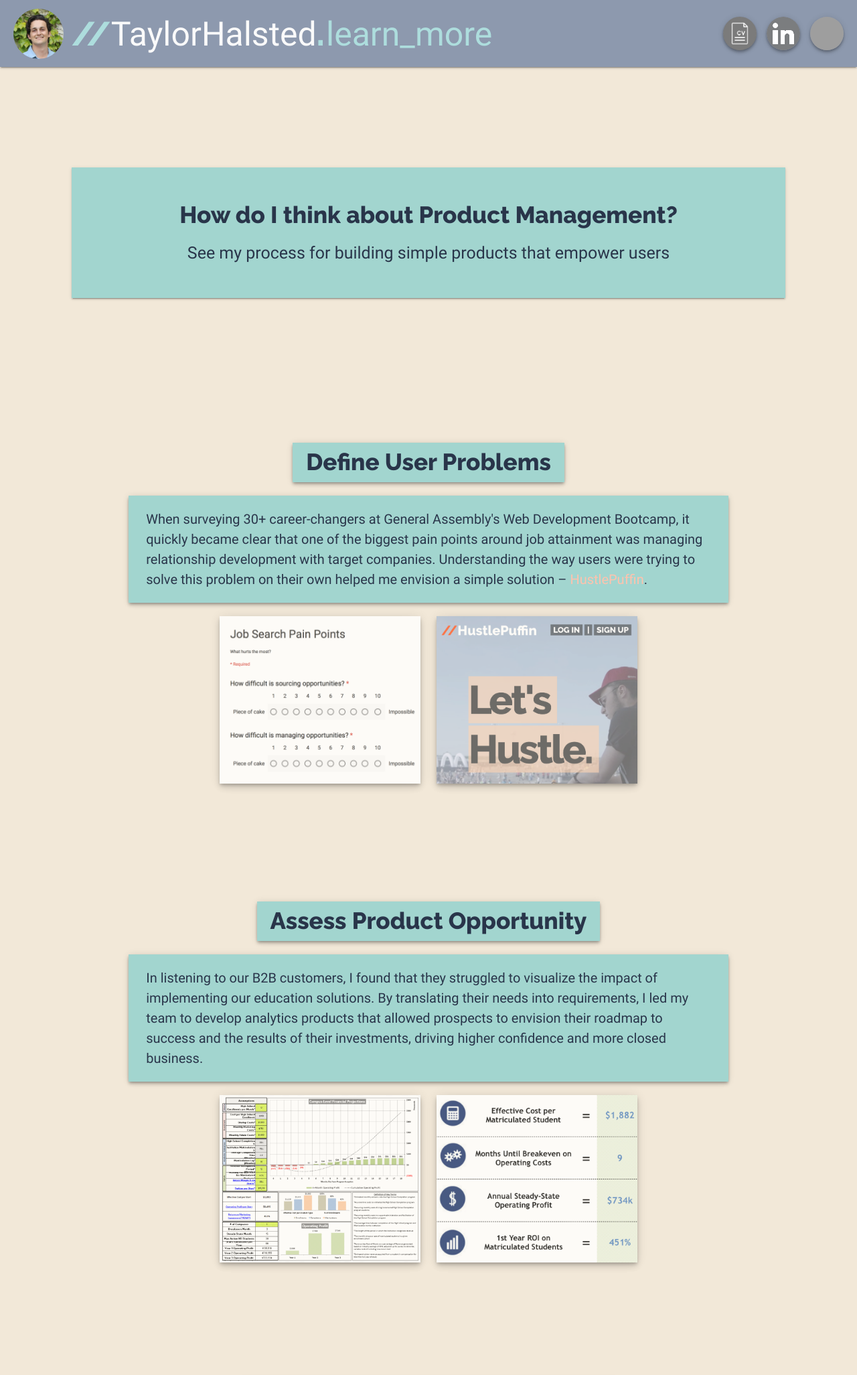
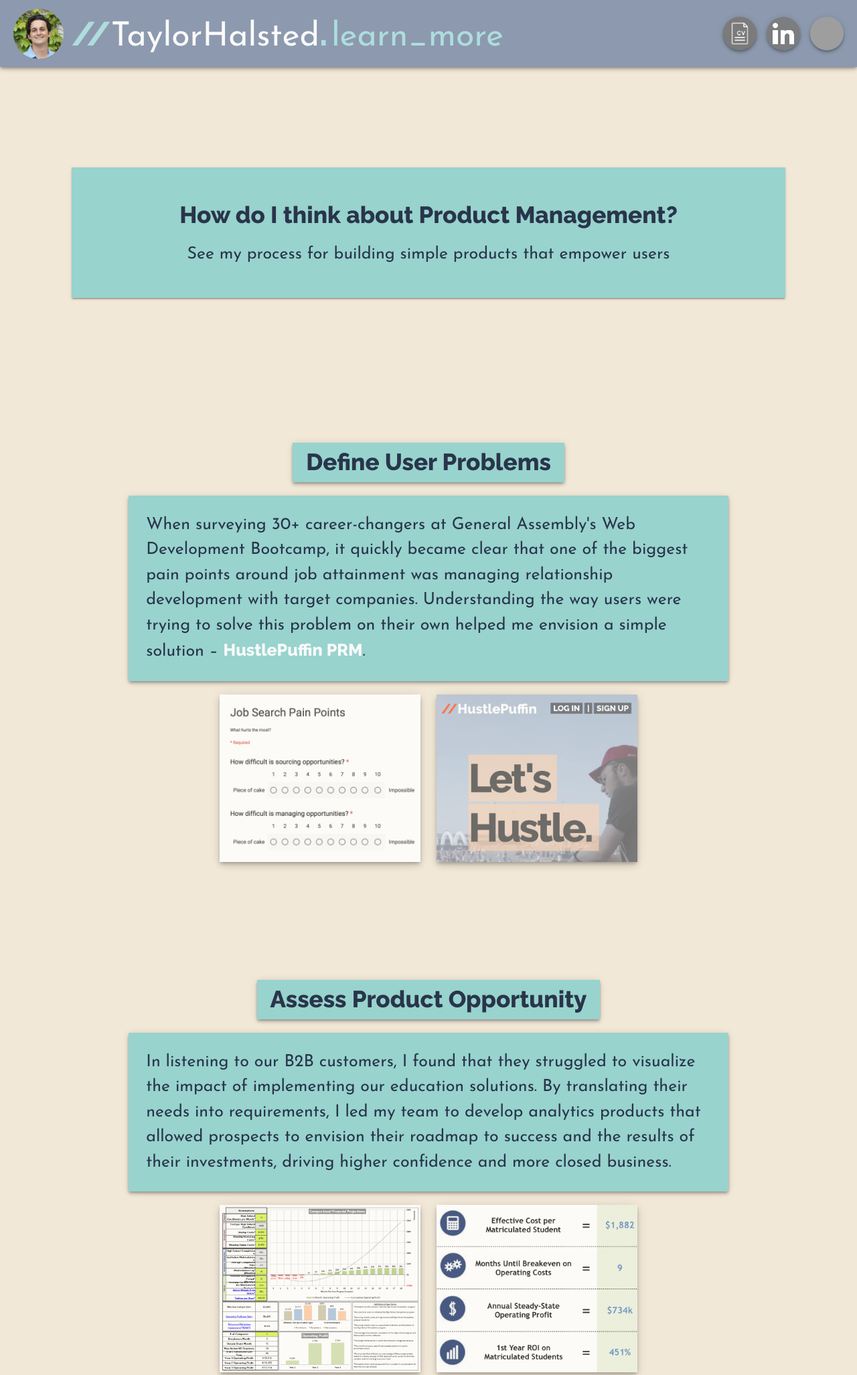
Before and after one commit to thalsted/taylorhalsted, a PHP site: page / in a window 1280 px wide. Shown: the top 2053 px of the page at 67% size. Run offline with PHP 8.4, Linux system fonts and the light colour scheme; some libraries are stand-ins or nearby versions; grey boxes are pictures that could not be loaded.

Commit message:
first commit

```diff
--- a/css/style.css
+++ b/css/style.css
@@ -5,8 +5,8 @@ body {
 div#header {
   height: 100px;
   font-size: 50px;
-  font-family: 'Roboto', sans-serif;
-  background-color: rgba(141,153,174,0.2);
+  font-family: 'Josefin Sans', sans-serif;
+  background-color: rgba(141,153,174,0.7);
   top: 0;
   position: fixed;
   width: 100%;
@@ -81,7 +81,7 @@ div#header {
 div#footer {
   height: 100px;
   font-size: 30px;
-  font-family: 'Roboto', sans-serif;
+  font-family: 'Josefin Sans', sans-serif;
   background-color: rgba(30,30,50,1);
   margin: 125px 0 0 0;
   width: 100%;
@@ -144,7 +144,7 @@ div.intro {
 }
 
 div.intro-text {
-  background-color: rgba(129, 205, 204,0.7);
+  background-color: rgba(129, 205, 204,0.8);
   color: rgb(41,53,74);
   text-align: center;
   font-size: 35px;
@@ -157,7 +157,7 @@ div.intro-text p{
 
 div.intro-text p span{
   font-size: 25px;
-  font-family: 'Roboto', sans-serif;
+  font-family: 'Josefin Sans', sans-serif;
 }
 
 div.quote {
@@ -170,7 +170,7 @@ div.quote span {
 }
 
 div.quote-text {
-  background-color: rgba(129, 205, 204,0.7);
+  background-color: rgba(129, 205, 204,0.8);
   color: rgb(41,53,74);
   text-align: center;
   font-size: 19px;
@@ -188,7 +188,7 @@ div.case {
 div.case h1 {
   font-size: 35px;
   display: inline-block;
-  background-color: rgba(129, 205, 204,0.7);
+  background-color: rgba(129, 205, 204,0.8);
   color: rgba(41,53,74,1);
   font-family: 'Raleway', sans-serif;
   padding: 10px 20px;
@@ -196,10 +196,10 @@ div.case h1 {
 }
 
 div.case-block {
-  background-color: rgba(129, 205, 204,0.7);
+  background-color: rgba(129, 205, 204,0.8);
   color: rgba(41,53,74,1);
-  font-size: 20px;
-  font-family: 'Roboto', sans-serif;
+  font-size: 25px;
+  font-family: 'Josefin Sans', sans-serif;
 }
 
 div.case-block p {
@@ -207,14 +207,19 @@ div.case-block p {
 }
 
 .linker {
-  animation: cycle1 4s linear infinite;
+  animation: cycle1 3s linear infinite;
+  font-family: 'Raleway', sans-serif;
 }
 
 @keyframes cycle1 {
   0% {
     color: rgb(250,250,250);
+  } 33% {
+    color: rgb(250,250,250);
   } 50% {
-      color: rgba(255,170,140,1);
+    color: rgba(255,170,140,1);
+  } 66% {
+    color: rgb(250,250,250);
   } 100% {
     color: rgb(250,250,250);
   }
@@ -313,19 +318,19 @@ ul.menu li {
 }
 
 a.lister {
-  color: rgb(129, 205, 204);
-  font-family: 'Roboto', sans-serif;
+  color: rgb(41,53,74);
+  font-family: 'Josefin Sans', sans-serif;
   display: block;
 }
 
 ul.menu li #main-list {
   animation: cycle 5s linear infinite;
-  font-family: 'Roboto', sans-serif;
+  font-family: 'Josefin Sans', sans-serif;
   text-decoration: none;
 }
 
 ul.menu li:hover {
-  color: rgb(129, 205, 204);
+  color: rgb(41,53,74);
   text-decoration: none;
 }
 
--- a/home.html
+++ b/home.html
@@ -6,7 +6,7 @@
   <title>Taylor Halsted</title>
   <link rel="shortcut icon"
        href="./img/th.png">
-  <link href="https://fonts.googleapis.com/css?family=Raleway:800|Source+Sans+Pro" rel="stylesheet">
+  <link href="https://fonts.googleapis.com/css?family=Raleway:800|Josefin+Sans:400" rel="stylesheet">
   <link rel="stylesheet" href="./css/style.css">
   <link rel="stylesheet" href="./css/materialize.min.css">
   <script type="text/javascript" src="https://code.jquery.com/jquery-2.1.1.min.js"></script>
@@ -19,7 +19,7 @@
         <source src="./img/th.mp4" type="video/mp4">
     </video>
   </div>
-  <div class="row z-depth-1" id="header">
+  <div class="row z-depth-2" id="header">
     <div class="col s1" id="picture"></div>
     <div class="col s10" id="logo">
       <span class="carrot">//</span><h1>TaylorHalsted</h1><span class="carrot">.</span>
@@ -56,7 +56,7 @@
       <h1 class="z-depth-2">Define User Problems</h1>
     </center>
     <div class="col s12 case-block cb-text z-depth-2">
-      <p>When surveying 30+ career-changers at General Assembly's Web Development Bootcamp, it quickly became clear that one of the biggest pain points around job attainment was managing relationship development with target companies. Understanding the way users were trying to solve this problem on their own helped me envision a simple solution – <a class="linker" href="https://hustlepuffin.herokuapp.com" target="_blank">HustlePuffin</a>.</p>
+      <p>When surveying 30+ career-changers at General Assembly's Web Development Bootcamp, it quickly became clear that one of the biggest pain points around job attainment was managing relationship development with target companies. Understanding the way users were trying to solve this problem on their own helped me envision a simple solution – <a class="linker" href="https://hustlepuffin.herokuapp.com" target="_blank">HustlePuffin PRM</a>.</p>
     </div>
     <div class="col s12">
       <center>
--- a/js/script.js
+++ b/js/script.js
@@ -40,7 +40,7 @@ $(document).ready(function(){
   $(window).on('scroll', function() {
     var top = (window.pageYOffset || document.scrollTop)  - (document.clientTop || 0);
 
-    var top0 = (0.8*Math.min((top/300),1)+0.2);
+    var top0 = (0.3*Math.min((top/300),1)+0.7);
     var top1 = (1-Math.min((top/200),1));
     var top2 = (0.8-Math.min((top/500),1)*0.8);
 
```
